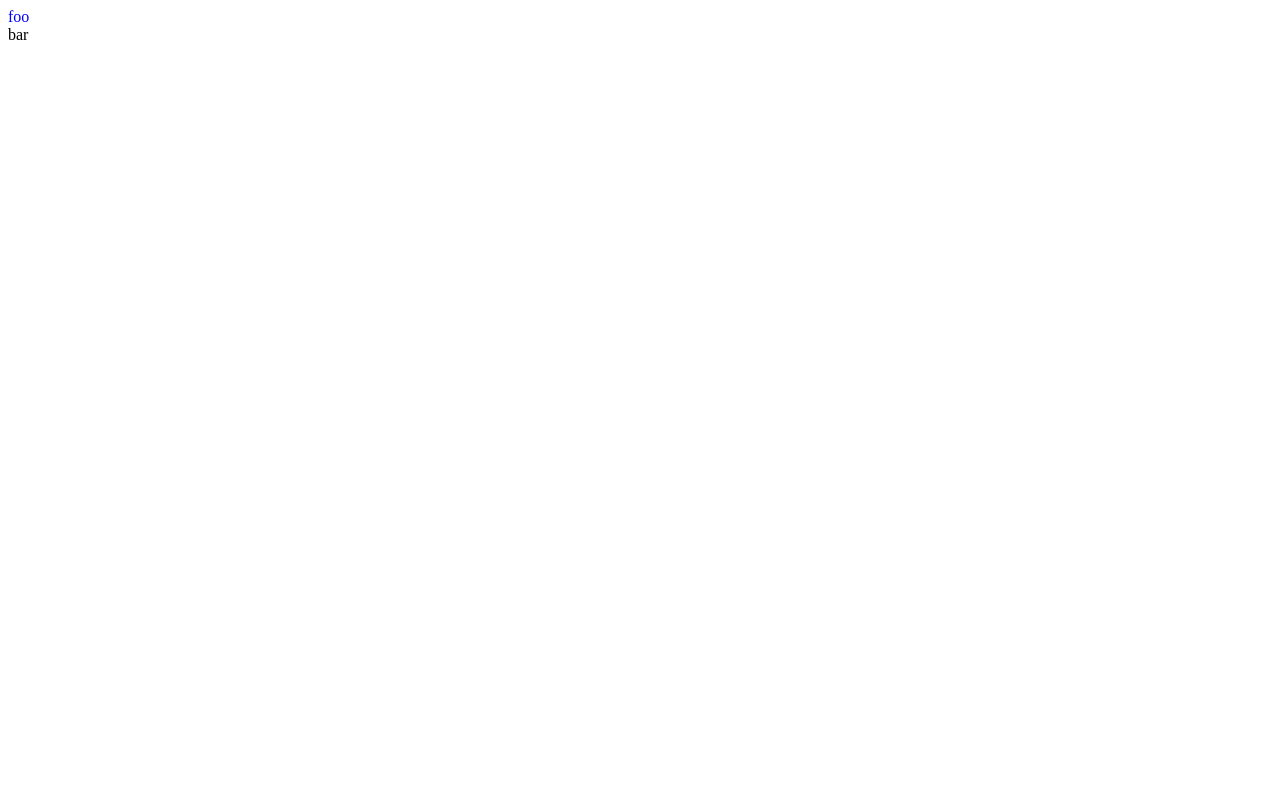
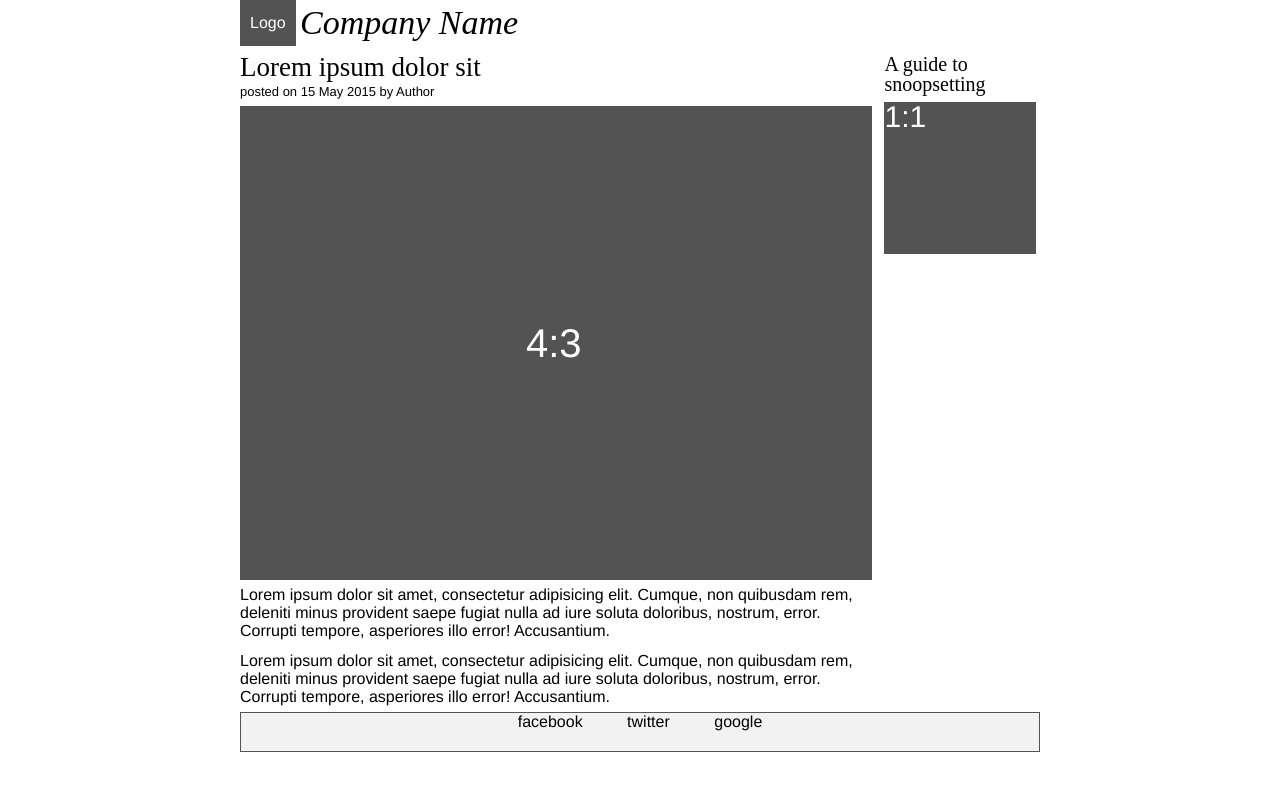
Before and after one commit to antigirl/simpleWireFrame, a website: page index.html in a window 1280 px wide. Drawn offline with nearby package versions, Linux system fonts and the light colour scheme; files that its build step writes are made by us from their sources.

Commit message:
[FEATURE] Basic HTML structure and mobile styles

```diff
--- a/index.html
+++ b/index.html
@@ -7,7 +7,44 @@
     <link rel="stylesheet" type="text/css" href="dist/main.css">
 </head>
 <body>
-    <div class="foo">foo</div>
-    <div class="bar">bar</div>
+    <div class="container">
+        <header>
+            <ul class="heading">
+                <li><span class="logo">Logo</span></li>
+                <li><h1>Company Name</h1></li>
+            </ul>
+        </header>
+
+
+    <section class="column column__content">
+        <article>
+            <header>
+                <h2>Lorem ipsum dolor sit<h2>
+                <h4>posted on 15 May 2015 by Author</h4>
+            </header>
+
+            <div class="main-image"> <span>4:3</span> </div>
+            <p>Lorem ipsum dolor sit amet, consectetur adipisicing elit. Cumque, non quibusdam rem, deleniti minus provident saepe fugiat nulla ad iure soluta doloribus, nostrum, error. Corrupti tempore, asperiores illo error! Accusantium.</p>
+            <p>Lorem ipsum dolor sit amet, consectetur adipisicing elit. Cumque, non quibusdam rem, deleniti minus provident saepe fugiat nulla ad iure soluta doloribus, nostrum, error. Corrupti tempore, asperiores illo error! Accusantium.</p>
+        </article>
+    </section>
+
+    <section class="column column__sidebar">
+        <article>
+            <header>
+                <h3>A guide to snoopsetting</h3>
+            </header>
+            <div class="side-image"> <span>1:1</span> </div>
+        </article>
+    </section>
+
+        <footer>
+            <ul class="social-media">
+                <li>facebook</li>
+                <li>twitter</li>
+                <li>google</li>
+            </ul>
+        </footer>
+    </div>
 </body>
 </html>
--- /dev/null
+++ b/src/_footer.scss
@@ -0,0 +1,5 @@
+footer {
+    background: $footer-background;
+    border: 1px solid $footer-border;
+    height: 40px;
+}
--- /dev/null
+++ b/src/_grid.scss
@@ -0,0 +1,30 @@
+.container {
+    margin: 0 auto;
+    width: 100%;
+    max-width: $grid-medium;
+    padding: 0 1em;
+}
+
+.column__sidebar {
+    display: none;
+}
+
+@media (min-width: $grid-small) {
+    .container {
+        padding: 0;
+    }
+
+    .column {
+        display: inline-block;
+        vertical-align: top;
+    }
+
+    .column__content {
+        width: 79%;
+        margin-right: 1%;
+    }
+
+    .column__sidebar {
+        width: 19%;
+    }
+}
--- /dev/null
+++ b/src/_images.scss
@@ -0,0 +1,47 @@
+.logo {
+    background: $image-background;
+    color: $image-color;
+    text-align: center;
+    display: inline-block;
+    padding: 1.5rem 1rem;
+}
+
+.main-image {
+    background: $image-background;
+    color: $image-color;
+    display: block;
+    width: 100%;
+    height: 0;
+    padding-bottom: 75%;
+    position: relative;
+    font-size: 4rem;
+
+    span {
+        font-size: 4rem;
+        width: 6rem;
+        height: 4rem;
+        display: block;
+        top: calc(50% - 2rem);
+        left: calc(50% - 3rem);
+        position: absolute;
+    }
+}
+
+.side-image {
+    background: $image-background;
+    color: $image-color;
+    display: block;
+    width: 100%;
+    height: 0;
+    padding-bottom: 100%;
+    font-size: 3rem;
+}
+
+.heading {
+    list-style-type: none;
+
+    li {
+        display: inline-block;
+        vertical-align: middle;
+    }
+}
--- /dev/null
+++ b/src/_reset.scss
@@ -0,0 +1,48 @@
+/* http://meyerweb.com/eric/tools/css/reset/
+   v2.0 | 20110126
+   License: none (public domain)
+*/
+
+html, body, div, span, applet, object, iframe,
+h1, h2, h3, h4, h5, h6, p, blockquote, pre,
+a, abbr, acronym, address, big, cite, code,
+del, dfn, em, img, ins, kbd, q, s, samp,
+small, strike, strong, sub, sup, tt, var,
+b, u, i, center,
+dl, dt, dd, ol, ul, li,
+fieldset, form, label, legend,
+table, caption, tbody, tfoot, thead, tr, th, td,
+article, aside, canvas, details, embed,
+figure, figcaption, footer, header, hgroup,
+menu, nav, output, ruby, section, summary,
+time, mark, audio, video {
+	margin: 0;
+	padding: 0;
+	border: 0;
+	font-size: 100%;
+	font: inherit;
+	vertical-align: baseline;
+}
+/* HTML5 display-role reset for older browsers */
+article, aside, details, figcaption, figure,
+footer, header, hgroup, menu, nav, section {
+	display: block;
+}
+body {
+	line-height: 1;
+}
+ol, ul {
+	list-style: none;
+}
+blockquote, q {
+	quotes: none;
+}
+blockquote:before, blockquote:after,
+q:before, q:after {
+	content: '';
+	content: none;
+}
+table {
+	border-collapse: collapse;
+	border-spacing: 0;
+}
--- /dev/null
+++ b/src/_socialmedia.scss
@@ -0,0 +1,11 @@
+.social-media {
+    list-style-type: none;
+    text-align: center;
+    height: 100%;
+
+    li {
+        display: inline-block;
+        padding: 0 2rem;
+        vertical-align: middle;
+    }
+}
--- /dev/null
+++ b/src/_type.scss
@@ -0,0 +1,52 @@
+html {
+    font-size: 62.5%;
+}
+
+body {
+    font-family: $base-family;
+    font-size: $font-size-base;
+    color: $base-color;
+}
+
+h1 {
+    font-family: $heading-family;
+    font-size: $font-size-h1;
+    display: inline-block;
+    font-style: italic;
+}
+
+h2 {
+    font-family: $heading-family;
+    font-size: $font-size-h2;
+    padding-bottom: 0.2rem;
+}
+
+h3 {
+    font-family: $heading-family;
+    font-size: $font-size-h3;
+}
+
+h4 {
+    font-size: $font-size-h4;
+}
+
+header {
+    text-align: center;
+    padding-bottom: 0.8rem;
+
+    article & {
+        text-align: left;
+    }
+}
+p {
+    padding: 0.6rem 0;
+    line-height: 1.8rem;
+}
+
+
+
+@media (min-width: $grid-small) {
+    header {
+        text-align: left;
+    }
+}
--- /dev/null
+++ b/src/_variables.scss
@@ -0,0 +1,34 @@
+/* GRID **/
+$grid-small: 48em;
+$grid-medium: 50em; //62
+$grid-large: 75em;
+
+/* FONT **/
+$base-family: Helvetica, Arial, sans-serif;
+$heading-family: 'Times New Roman', Georgia, Serif;
+
+$line-height-base: 1.6rem;
+
+$font-size-base: 1.6rem;
+$font-size-small: 1.4rem;
+$font-size-large: 2.0rem;
+
+$font-size-h1: 3.4rem;
+$font-size-h2: 2.7rem;
+$font-size-h3: 2rem;
+$font-size-h4: 1.3rem;
+
+/* COLOURS **/
+$black: rgba(0,0,0,1);
+$grey: rgba(242,242,242,1);
+$grey-dark: rgba(83,83,83,1);
+$white: rgba(255,255,255,1);
+
+$base-color: $black;
+$background: $grey;
+$image-background: $grey-dark;
+$image-color: $white;
+$background-border: $grey-dark;
+
+$footer-background: $grey;
+$footer-border: $grey-dark;
--- a/src/main.scss
+++ b/src/main.scss
@@ -1,7 +1,15 @@
-.foo {
-    color: blue;
-    &.bar {
-        color: red;
-        transition: width 2s;
-    }
+@import 'variables.scss';
+@import 'reset.scss';
+@import 'grid.scss';
+@import 'type.scss';
+@import 'images.scss';
+@import 'footer.scss';
+@import '_socialmedia.scss';
+
+html {
+  box-sizing: border-box;
 }
+
+*, *:before, *:after {
+  box-sizing: inherit;
+}
```
